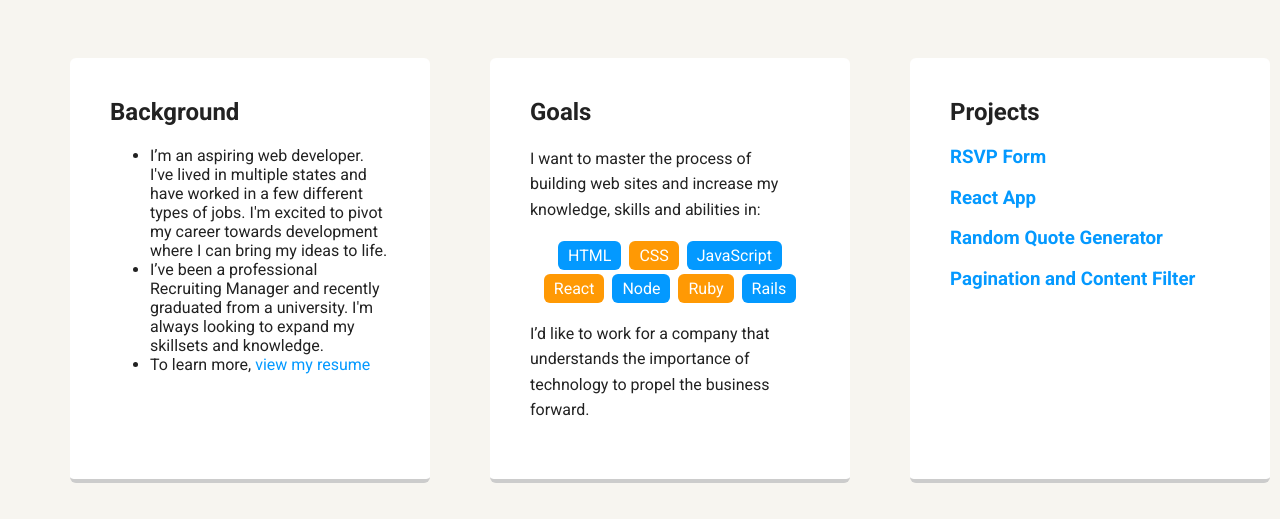
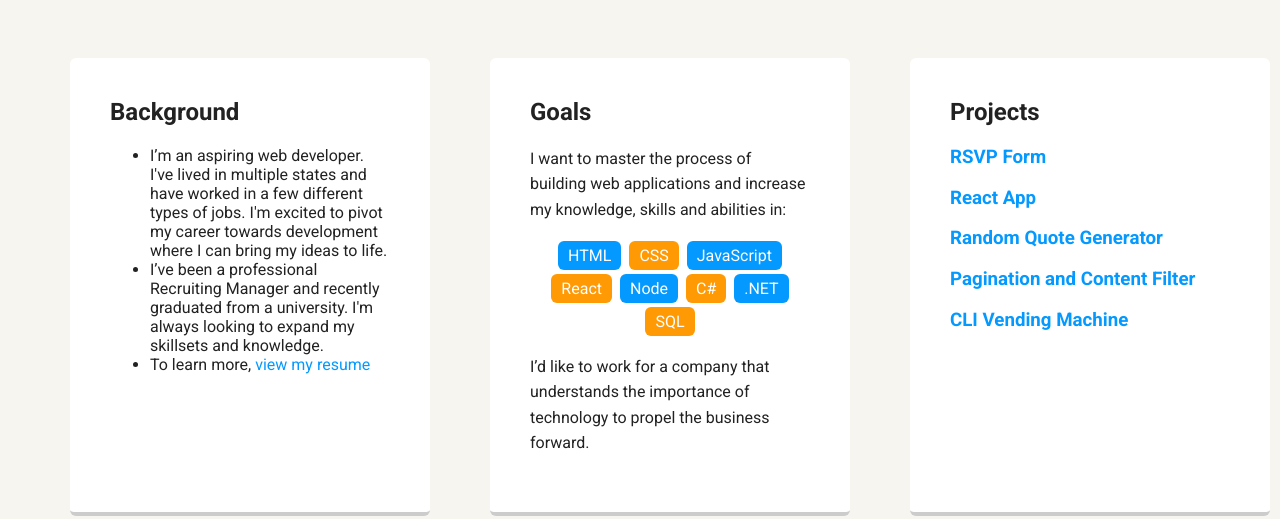
Before and after one commit to tomploetz/tomploetz.github.io, a plain HTML site: page index.html in a window 1280 px wide. Shown: the part 472-991 px from the top of the page. Drawn offline with Linux system fonts and the light colour scheme; a web font is replaced by a local one.

Commit message:
made some changes

```diff
--- a/index.html
+++ b/index.html
@@ -36,15 +36,16 @@
 
       <div class="card">
         <h2 class="card-title">Goals</h2>
-        <p>I want to master the process of building web sites and increase my knowledge, skills and abilities in:</p>
+        <p>I want to master the process of building web applications and increase my knowledge, skills and abilities in:</p>
         <ul class="skills">
           <li>HTML</li>
           <li>CSS</li>
           <li>JavaScript</li>
           <li>React</li>
           <li>Node</li>
-          <li>Ruby</li>
-          <li>Rails</li>
+          <li>C#</li>
+          <li>.NET</li>
+          <li>SQL</li>
         </ul>
         <p>I’d like to work for a company that understands the importance of technology to propel the business forward.</p>
       </div>
@@ -52,9 +53,10 @@
       <div class="card">
         <h2 class="card-title">Projects</h2>
         <h3><a href="http://priceless-kowalevski-78ff02.netlify.com/" alt="form" target="_blank">RSVP Form</a></h3>
-        <h3><a href="http://vibrant-yalow-23652a.netlify.com " alt="react" target="_blank">React App</a></h3>
+        <h3><a href="https://catchofthedayapp.netlify.com" alt="react" target="_blank">React App</a></h3>
         <h3><a href="https://random-quote-generator-93508.firebaseapp.com/" alt="quote" target="_blank">Random Quote Generator</a></h3>
         <h3><a href="https://pagination-and-content-filter.firebaseapp.com/" alt="pagination" target="_blank">Pagination and Content Filter</a></h3>
+        <h3><a href="https://github.com/tomploetz/CLI-vending-machine" alt="vendingmachine" target="_blank">CLI Vending Machine</a></h3>
       </div>
 
     </main>
```
